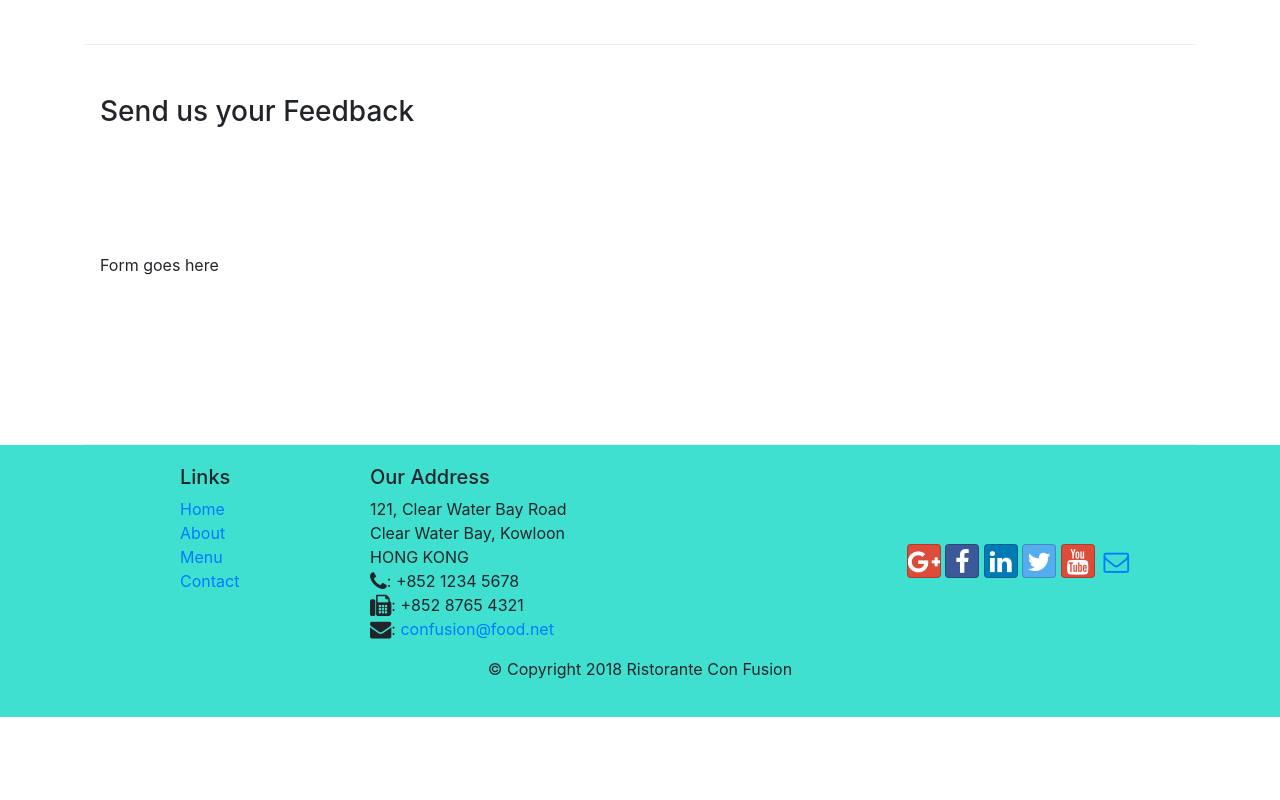
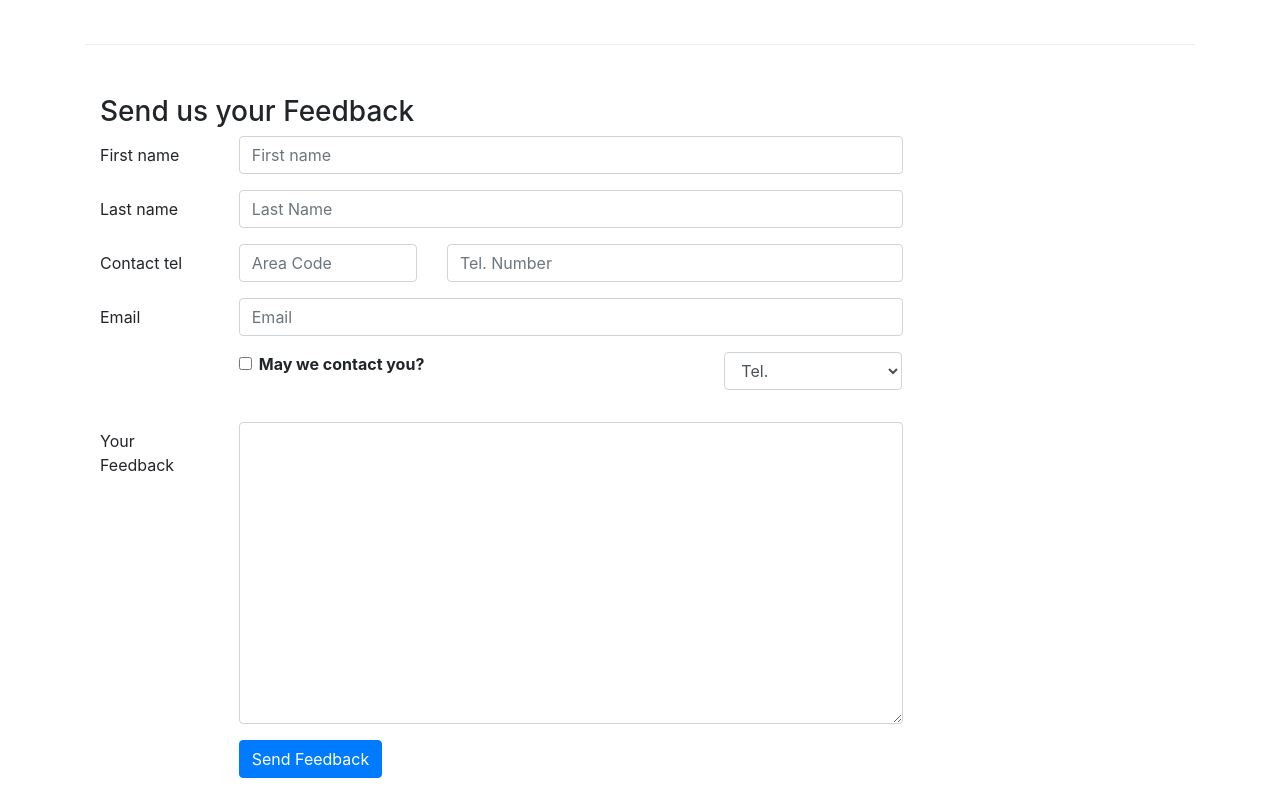
Before and after one commit to wdospinal/coursera-boostrap, a website: page contactus.html in a window 1280 px wide. Shown: the part 820-1620 px from the top of the page. Before the commit the page ends 1537 px from the top, so only its background shows below. Drawn offline with nearby package versions, Linux system fonts and the light colour scheme.

Commit message:
add: forms

```diff
--- a/contactus.html
+++ b/contactus.html
@@ -92,7 +92,64 @@
               <h3>Send us your Feedback</h3>
            </div>
             <div class="col-12 col-md-9">
-                Form goes here
+                <form>
+                    <div class="form-group row">
+                        <label for="firstName" class="col-md-2 col-form-label">First name</label>
+                        <div class="col-md-10">
+                            <input type="text" class="form-control" id="firstName" name="firstName" placeholder="First name">
+                        </div>
+                    </div>
+                    <div class="form-group row">
+                        <label for="lastName" class="col-md-2 col-form-label">Last name</label>
+                        <div class="col-md-10">
+                            <input type="text" class="form-control" id="lastname" name="lastname" placeholder="Last Name">
+                        </div>
+                    </div>
+                    <div class="form-group row">
+                        <label for="telnum" class="col-12 col-md-2 col-form-label">Contact tel</label>
+                        <div class="col-5 col-md-3">
+                            <input type="text" class="form-control" id="areacode" name="areacode" placeholder="Area Code">
+                        </div>
+                        <div class="col-7 col-md-7">
+                            <input type="text" class="form-control" id="telnum" name="telnum" placeholder="Tel. Number">
+                        </div>
+                    </div>
+                    <div class="form-group row">
+                        <label for="emailid" class="col-md-2 col-form-label">Email</label>
+                        <div class="col-md-10">
+                            <input type="email" class="form-control" id="emailid" name="emailid" placeholder="Email">
+                        </div>
+                    </div>
+                    <div class="form-group row">
+                        <div class="col-md-6 offset-md-2">
+                            <div class="form-check">
+                                <input type="checkbox" class="form-check-input" name="approve" id="approve" value="">
+                                <label class="form-check-label">
+                                <strong>May we contact you?</strong>
+                                </label>
+                            </div>
+                        </div>
+                        <div class="col-md-3 offset-md-1">
+                            <div class="form-group">
+                              <select class="form-control">
+                                <option>Tel.</option>
+                                <option>Email</option>
+                              </select>
+                            </div>
+                        </div>
+                    </div>
+                    <div class="form-group row">
+                        <label for="feedback" class="col-md-2 col-form-label">Your Feedback</label>
+                        <div class="col-md-10">
+                            <textarea class="form-control" id="feedback" name="feedback" rows="12"></textarea>
+                        </div>
+                    </div>
+                    <div class="form-group row">
+                        <div class="offset-md-2 col-md-10">
+                            <button type="submit" class="btn btn-primary">Send Feedback</button>
+                        </div>
+                    </div>
+                </form>
             </div>
              <div class="col-12 col-md">
             </div>
```
